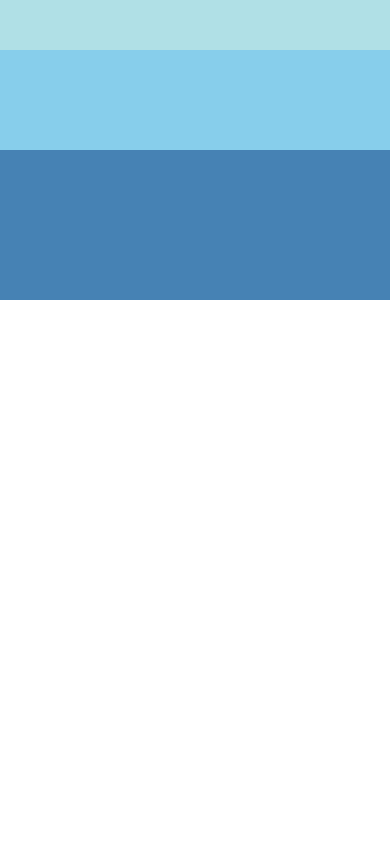
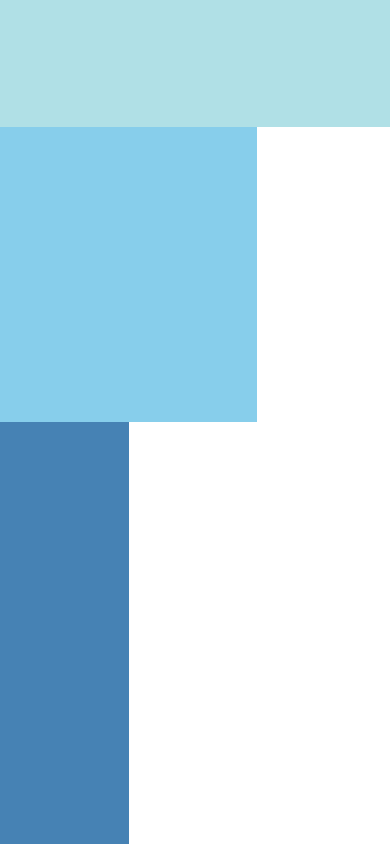
Before and after one commit to embrie-delarosa/appdev2, a React Native app in the folder react-native-ui-n-interaction/: screen / in a window 390 px wide. Built offline with nearby package versions, Linux system fonts and the light colour scheme.

Commit message:
Done with Percentage Dimensions section

```diff
--- a/react-native-ui-n-interaction/App.js
+++ b/react-native-ui-n-interaction/App.js
@@ -20,8 +20,9 @@
 
 //import LotsOfStyles from './components/LotsofStyles';
 //import FixedDimensionsBasics from './components/FixedDimensionsBasics';
-import FlexDimensionsBasics from './components/FlexDimensionsBasics';
+//import FlexDimensionsBasics from './components/FlexDimensionsBasics';
+import PercentageDimensionsBasics from './components/PercentageDimensionsBasics';
 
 export default function App() {
-  return <FlexDimensionsBasics />;
+  return <PercentageDimensionsBasics />;
 }
--- a/react-native-ui-n-interaction/components/PercentageDimensionsBasics.js
+++ b/react-native-ui-n-interaction/components/PercentageDimensionsBasics.js
@@ -4,7 +4,7 @@ const PercentageDimensionsBasics = () => {
   // Try removing the `height: '100%'` on the parent View.
   // The parent will not have dimensions, so the children can't expand.
   return (
-    <View style={{height: '0%'}}>
+    <View style={{height: '100%'}}>
       <View
         style={{
           height: '15%',
```
Also changed, not shown: react-native-ui-n-interaction/assets/PercentageDimensionsBasics-ParentView-height_0.png (added), react-native-ui-n-interaction/assets/PercentageDimensionsBasics.png (added).
